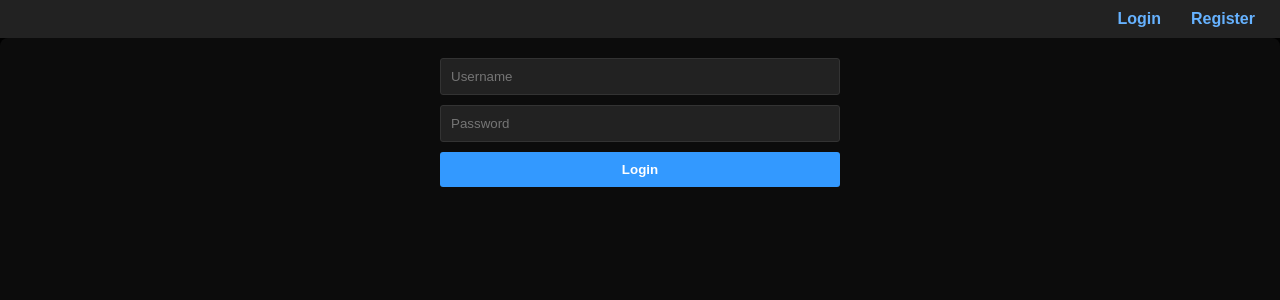
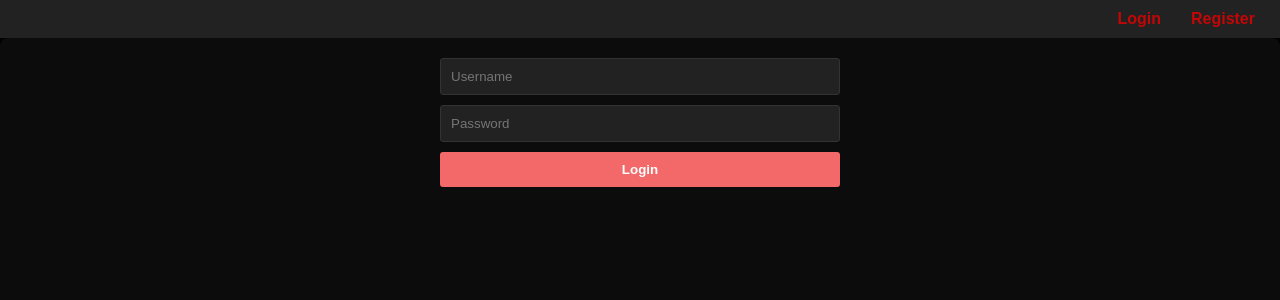
Before and after one commit to MabohlaleNkuna/to-d-list, a React (Create React App) app: page /login in a window 1280 px wide. In both pictures the pointer is over the button "Login". Shown: the top 300 px of the page. Built offline with nearby package versions, Linux system fonts and the light colour scheme.

Commit message:
update styling

```diff
--- a/src/styles.css
+++ b/src/styles.css
@@ -55,7 +55,7 @@ body {
 
   nav a {
     text-decoration: none;
-    color: #66b2ff;
+    color: rgb(195, 6, 6);
     font-weight: bold;
   }
 
@@ -64,7 +64,7 @@ body {
   }
 
   button {
-    background-color: #66b2ff;
+    background-color: rgb(117, 2, 2);
     color: white;
     border: none;
     padding: 5px 10px;
@@ -74,7 +74,7 @@ body {
   }
 
   button:hover {
-    background-color: #3399ff;
+    background-color: rgb(238, 136, 136);
   }
 
 
@@ -144,7 +144,7 @@ body {
   }
 
   button[type="submit"]:hover {
-    background-color: #3399ff;
+    background-color: rgb(243, 105, 105);
   }
 
   .task-list {
```
